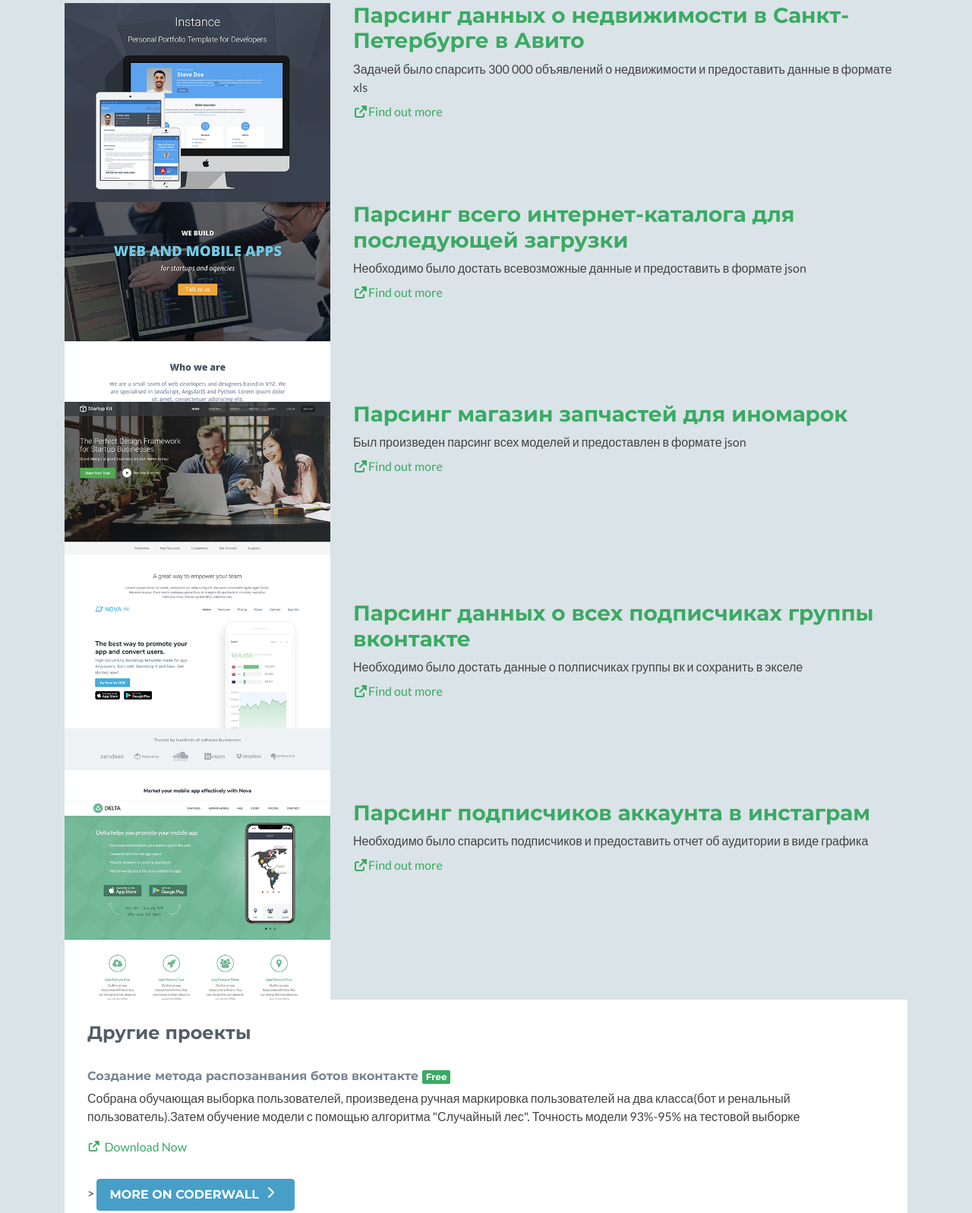
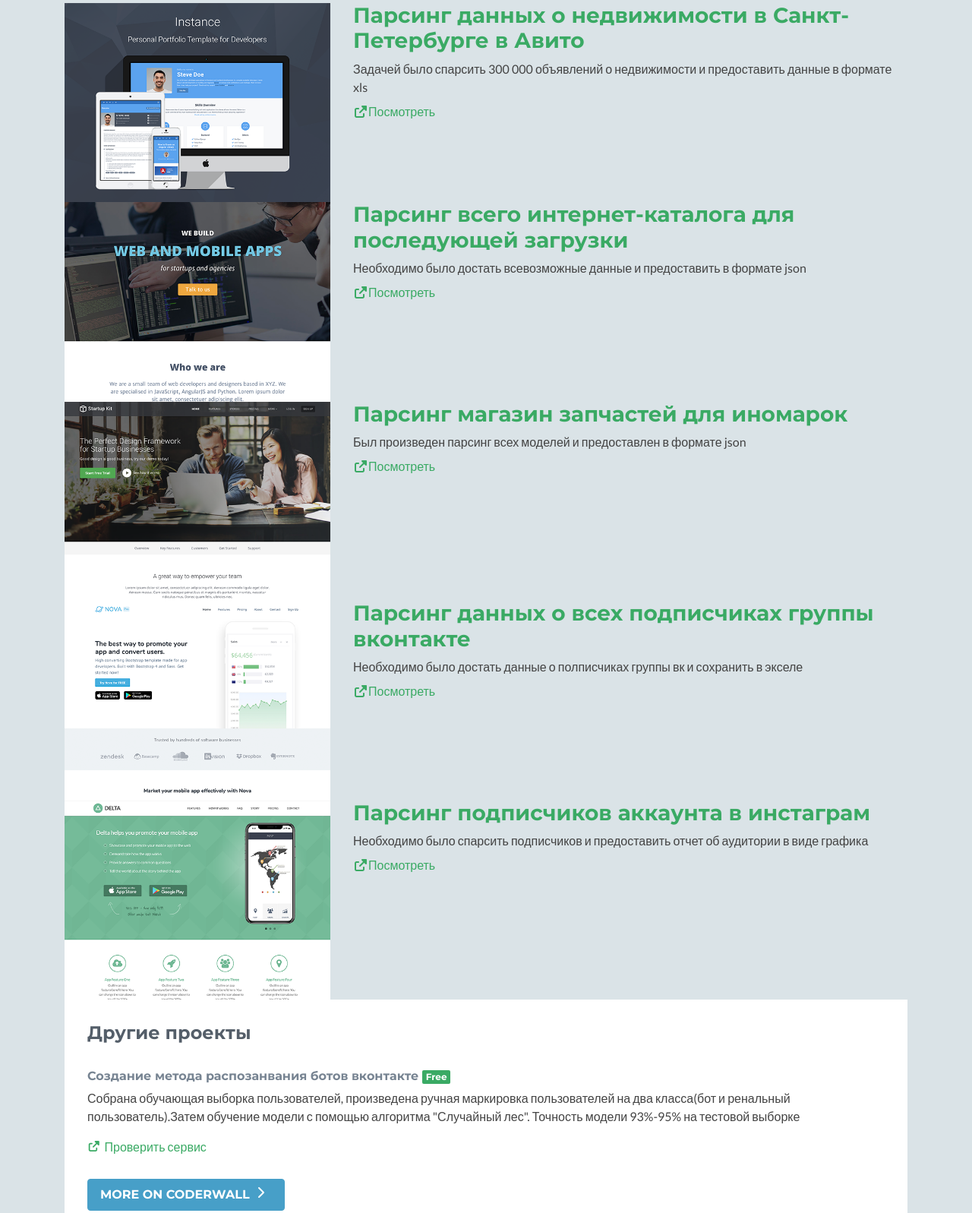
Before and after one commit to LevryFreelance/web-scraping-python.github.io, a plain HTML site: page index.html in a window 1280 px wide. Shown: the part 543-2140 px from the top of the page at 76% size. Drawn offline with nearby package versions, Linux system fonts and the light colour scheme; no server answers; a script that the page names is missing; some icons are missing.

Commit message:
Update index.html

```diff
--- a/index.html
+++ b/index.html
@@ -71,7 +71,7 @@
                                 <div class="desc col-md-8 col-12">
                                     <h3 class="title"><a href="https://themes.3rdwavemedia.com/bootstrap-templates/resume/instance-bootstrap-portfolio-theme-for-developers/" target="_blank">Парсинг данных о недвижимости в Санкт-Петербурге в Авито</a></h3>
                                     <p class="mb-2">Задачей было спарсить 300 000 объявлений о недвижимости и предоставить данные в формате xls</p>
-                                    <p><a class="more-link" href="https://themes.3rdwavemedia.com/bootstrap-templates/resume/instance-bootstrap-portfolio-theme-for-developers/" target="_blank"><i class="fas fa-external-link-alt"></i>Find out more</a></p>
+                                    <p><a class="more-link" href="https://themes.3rdwavemedia.com/bootstrap-templates/resume/instance-bootstrap-portfolio-theme-for-developers/" target="_blank"><i class="fas fa-external-link-alt"></i>Посмотреть</a></p>
                                 </div><!--//desc-->
                             </div><!--//item-->
 
@@ -82,7 +82,7 @@
                                 <div class="desc col-md-8 col-12">
                                     <h3 class="title"><a href="https://themes.3rdwavemedia.com/bootstrap-templates/startup/devstudio-bootstrap-theme-for-web-development-agencies-and-developers/" target="_blank">Парсинг всего интернет-каталога для последующей загрузки</a></h3>
                                     <p class="mb-2">Необходимо было достать всевозможные данные и предоставить в формате json</p>
-                                    <p><a class="more-link" href="https://themes.3rdwavemedia.com/bootstrap-templates/startup/devstudio-bootstrap-theme-for-web-development-agencies-and-developers/" target="_blank"><i class="fas fa-external-link-alt"></i>Find out more</a></p>
+                                    <p><a class="more-link" href="https://themes.3rdwavemedia.com/bootstrap-templates/startup/devstudio-bootstrap-theme-for-web-development-agencies-and-developers/" target="_blank"><i class="fas fa-external-link-alt"></i>Посмотреть</a></p>
                                 </div><!--//desc-->
                             </div><!--//item-->
 
@@ -93,7 +93,7 @@
                                 <div class="desc col-md-8 col-12">
                                     <h3 class="title"><a href="https://themes.3rdwavemedia.com/bootstrap-templates/startup/startupkit-bootstrap-theme-for-saas-startups/" target="_blank">Парсинг магазин запчастей для иномарок</a></h3>
                                     <p class="mb-2">Был произведен парсинг всех моделей и предоставлен в формате json</p>
-                                    <p><a class="more-link" href="https://themes.3rdwavemedia.com/bootstrap-templates/startup/startupkit-bootstrap-theme-for-saas-startups/" target="_blank"><i class="fas fa-external-link-alt"></i>Find out more</a></p>
+                                    <p><a class="more-link" href="https://themes.3rdwavemedia.com/bootstrap-templates/startup/startupkit-bootstrap-theme-for-saas-startups/" target="_blank"><i class="fas fa-external-link-alt"></i>Посмотреть</a></p>
                                 </div><!--//desc-->
                             </div><!--//item-->
 
@@ -104,7 +104,7 @@
                                 <div class="desc col-md-8 col-12">
                                     <h3 class="title"><a href="https://themes.3rdwavemedia.com/bootstrap-templates/startup/bootstrap-template-for-mobile-apps-nova-pro/" target="_blank">Парсинг данных о всех подписчиках группы вконтакте</a></h3>
                                     <p class="mb-2">Необходимо было достать данные о полписчиках группы вк и сохранить в экселе</p>
-                                    <p><a class="more-link" href="https://themes.3rdwavemedia.com/bootstrap-templates/startup/bootstrap-template-for-mobile-apps-nova-pro/" target="_blank"><i class="fas fa-external-link-alt"></i>Find out more</a></p>
+                                    <p><a class="more-link" href="https://themes.3rdwavemedia.com/bootstrap-templates/startup/bootstrap-template-for-mobile-apps-nova-pro/" target="_blank"><i class="fas fa-external-link-alt"></i>Посмотреть</a></p>
                                 </div><!--//desc-->
                             </div><!--//item-->
                             <div class="item row">
@@ -114,7 +114,7 @@
                                 <div class="desc col-md-8 col-12">
                                     <h3 class="title"><a href="https://themes.3rdwavemedia.com/bootstrap-templates/startup/delta-bootstrap-theme-for-mobile-apps/" target="_blank">Парсинг подписчиков аккаунта в инстаграм</a></h3>
                                     <p class="mb-2"> Необходимо было спарсить подписчиков и предоставить отчет об аудитории в виде графика</p>
-                                    <p><a class="more-link" href="https://themes.3rdwavemedia.com/bootstrap-templates/startup/delta-bootstrap-theme-for-mobile-apps/" target="_blank"><i class="fas fa-external-link-alt"></i>Find out more</a></p>
+                                    <p><a class="more-link" href="https://themes.3rdwavemedia.com/bootstrap-templates/startup/delta-bootstrap-theme-for-mobile-apps/" target="_blank"><i class="fas fa-external-link-alt"></i>Посмотреть</a></p>
                                 </div><!--//desc-->
                             </div><!--//item-->
 
@@ -127,9 +127,9 @@
                             <div class="item">
                                 <h3 class="title"><a href="https://themes.3rdwavemedia.com/bootstrap-templates/resume/free-bootstrap4-resume-cv-template-for-developers-pillar/" target="_blank">Создание метода распозанвания ботов вконтакте</a> <span class="badge badge-theme">Free</span></h3>
                                 <p class="summary">Собрана обучающая выборка пользователей, произведена ручная маркировка пользователей на два класса(бот и ренальный пользователь).Затем обучение модели с помощью алгоритма "Случайный лес". Точность модели 93%-95% на тестовой выборке</p>
-                                <p><a class="more-link" href="https://themes.3rdwavemedia.com/bootstrap-templates/resume/free-bootstrap4-resume-cv-template-for-developers-pillar/" target="_blank"><i class="fas fa-external-link-alt"></i>Download Now</a></p>
+                                <p><a class="more-link" href="https://themes.3rdwavemedia.com/bootstrap-templates/resume/free-bootstrap4-resume-cv-template-for-developers-pillar/" target="_blank"><i class="fas fa-external-link-alt"></i>Проверить сервис</a></p>
                             </div><!--//item-->
->
+
 
                             <a class="btn btn-cta-secondary" href="#">More on CoderWall <i class="fas fa-chevron-right"></i></a>
 
```
